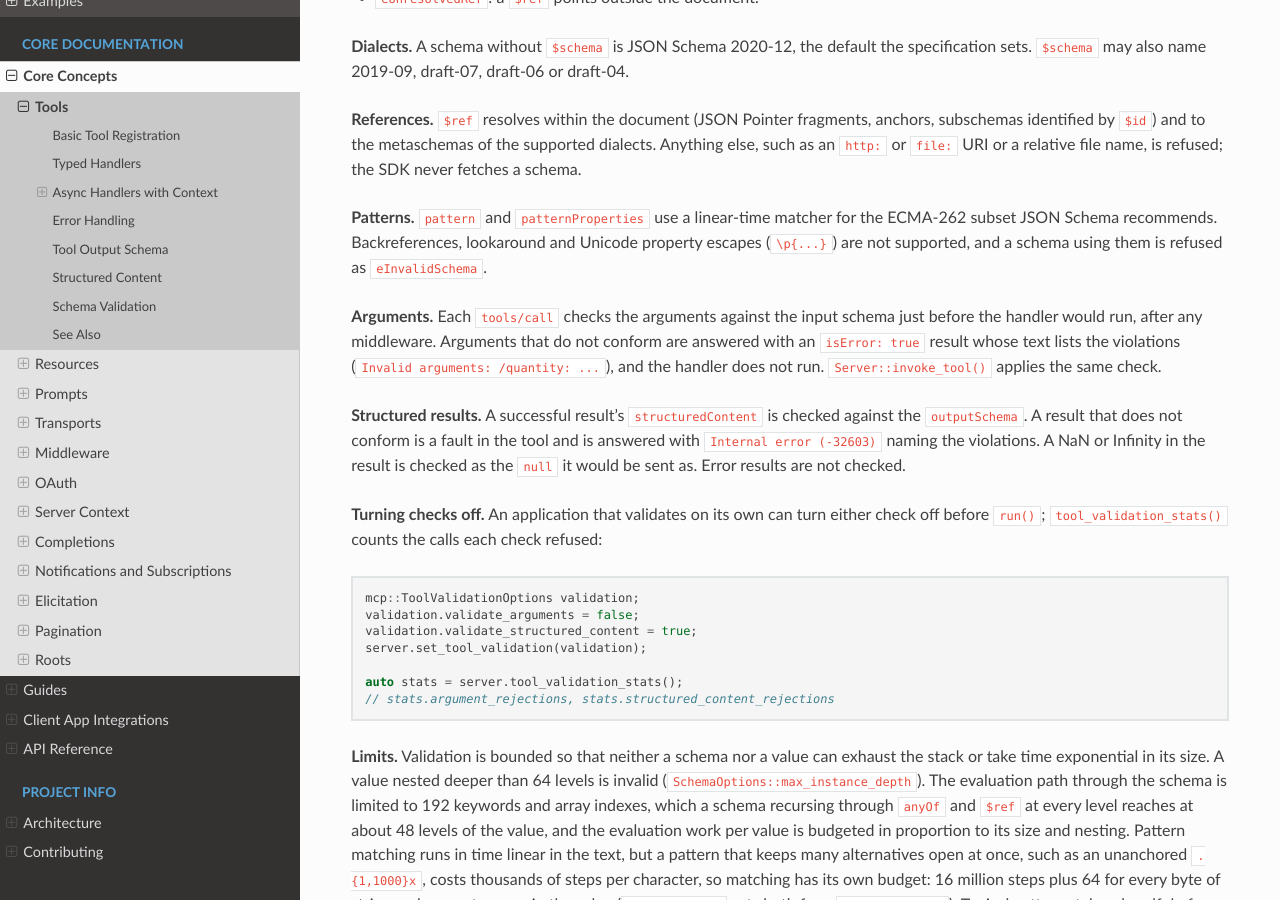
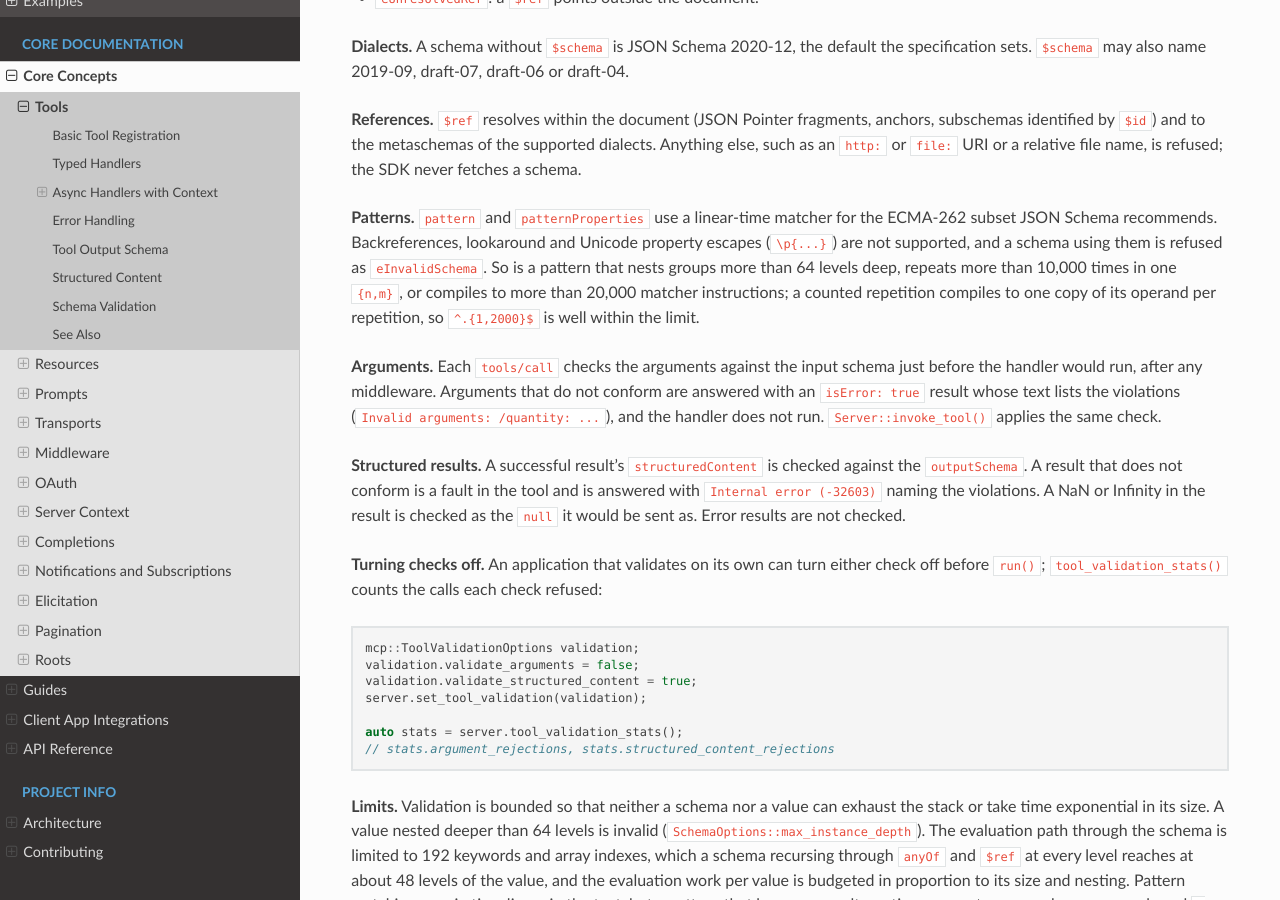
Before and after one commit to yurirocha15/mcp-cpp-sdk, a Sphinx documentation site: the page built from docs/concepts/tools.rst, in a window 1280 px wide and 900 px high, scrolled down 4151 px. Built offline with Sphinx 7.4.7 and the Read the Docs theme 3.1.0, drawn with Linux system fonts in a browser that asks for light colours.

Commit message:
fix: accept regex repetition counts up to 10,000
A {n,m} quantifier with a count above 1000 was refused, so a tool whose
schema writes a length limit as a pattern, such as "^.{1,2000}$", could
not be registered, and the client left such a tool out of list_tools().
The count limit is now 10,000. The program size limit (20,000
instructions) still bounds the compiled pattern, and the pattern
matching budget bounds the time spent matching it. The tools guide now
lists these pattern limits.

Tested with Regex.BoundsNestingRepetitionAndProgramSize, which compiles
and matches "^.{1,2000}$" and "^[a-z0-9]{1,4096}$".

```diff
--- a/docs/concepts/tools.rst
+++ b/docs/concepts/tools.rst
@@ -220,7 +220,10 @@ relative file name, is refused; the SDK never fetches a schema.
 **Patterns.** ``pattern`` and ``patternProperties`` use a linear-time matcher
 for the ECMA-262 subset JSON Schema recommends. Backreferences, lookaround and
 Unicode property escapes (``\p{...}``) are not supported, and a schema using
-them is refused as ``eInvalidSchema``.
+them is refused as ``eInvalidSchema``. So is a pattern that nests groups more
+than 64 levels deep, repeats more than 10,000 times in one ``{n,m}``, or compiles
+to more than 20,000 matcher instructions; a counted repetition compiles to one
+copy of its operand per repetition, so ``^.{1,2000}$`` is well within the limit.
 
 **Arguments.** Each ``tools/call`` checks the arguments against the input schema
 just before the handler would run, after any middleware. Arguments that do not
```
Also changed, not shown: 2 other files.
